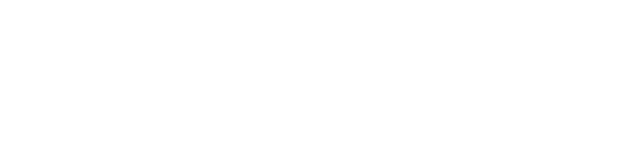
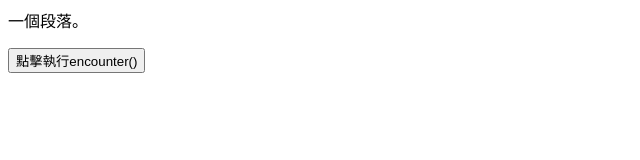
Before and after one commit to stdog210420/cse121b, a plain HTML site: page w03-task/w03-Operator.html in a window 1280 px wide. Shown: the whole page, without its empty margins (0-640 px from the left). Drawn offline with Linux system fonts and the light colour scheme.

Commit message:
added to my homework

```diff
--- a/w03-task/w03-Operator.html
+++ b/w03-task/w03-Operator.html
@@ -4,5 +4,11 @@
     <title>Operator Activities</title>
     <script src="w03-operators.js"></script>
   </head>
-  <body></body>
+  <body>
+    <p id="demo">一個段落。</p>
+    <button type="button" onclick="encounter()">點擊執行encounter()</button>
+    <!-- <script>
+      encounter();
+    </script> -->
+  </body>
 </html>
```
